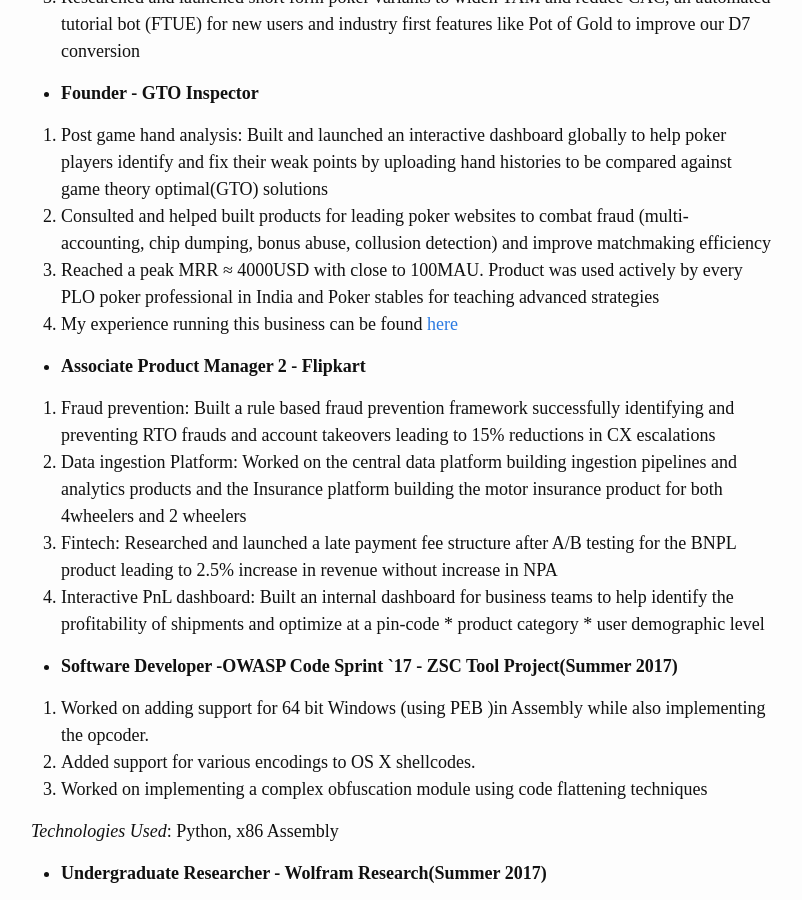
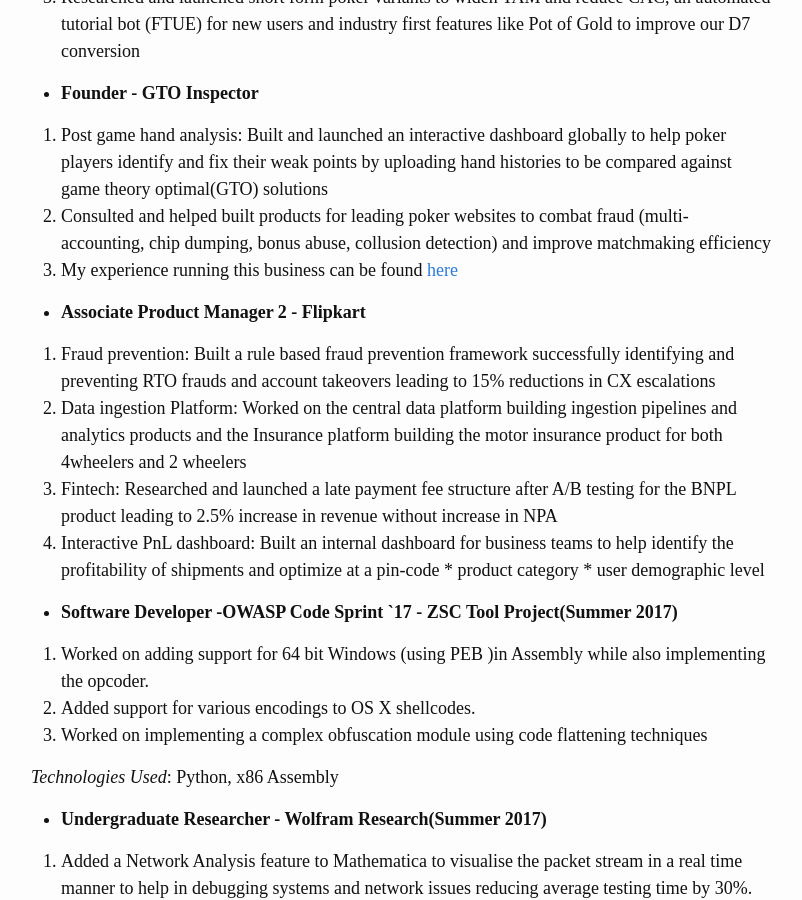
Before and after one commit to r-nikhil/r-nikhil.github.io, a Jekyll site: the page built from work.md, in a window 1280 px wide and 900 px high, scrolled down 999 px. Shown: the whole window, without its empty margins (239-1041 px from the left). Built offline with Jekyll 4.4.1, drawn with Linux system fonts in a browser that asks for light colours.

Commit message:
Update work.md

```diff
--- a/work.md
+++ b/work.md
@@ -48,8 +48,7 @@
 
 1. Post game hand analysis: Built and launched an interactive dashboard globally to help poker players identify and fix their weak points by uploading hand histories to be compared against game theory optimal(GTO) solutions
 2. Consulted and helped built products for leading poker websites to combat fraud (multi-accounting, chip dumping, bonus abuse, collusion detection) and improve matchmaking efficiency
-3. Reached a peak MRR ≈ 4000USD with close to 100MAU. Product was used actively by every PLO poker professional in India and Poker stables for teaching advanced strategies
-4. My experience running this business can be found [here](/2022/06/15/gtoinspector-startup.html)
+3. My experience running this business can be found [here](/2022/06/15/gtoinspector-startup.html)
 
 
 * **Associate Product Manager 2 - Flipkart**
```
